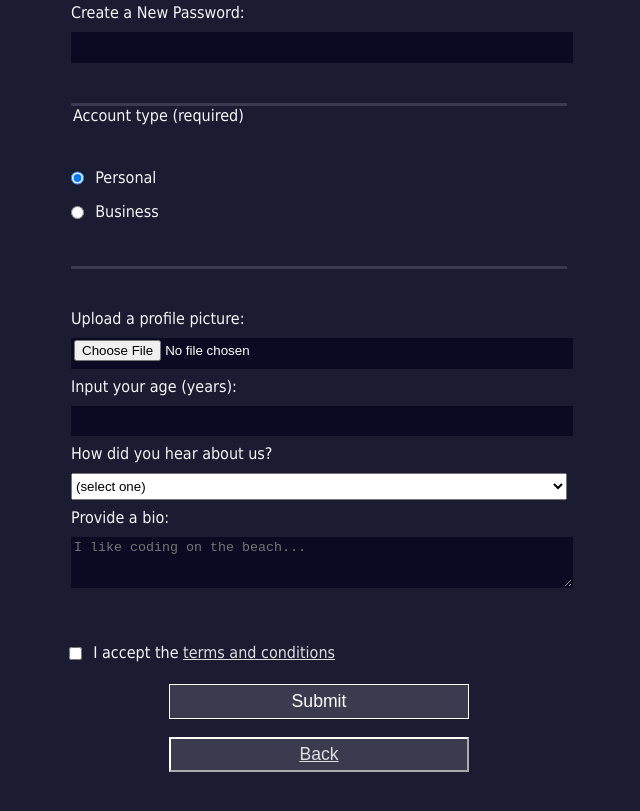
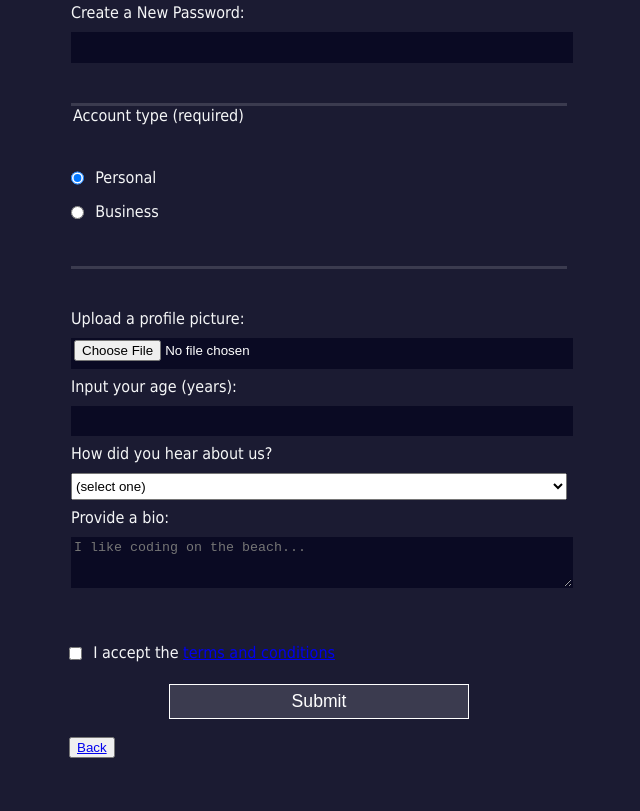
Before and after one commit to lawrde-ce/Registration-Form, a plain HTML site: page index.html in a window 1280 px wide. Shown: the part 377-1188 px from the top of the page, without its empty margins (321-961 px from the left). After the commit the page ends 1167 px from the top, so only its background shows below. Drawn offline with Linux system fonts and the light colour scheme.

Commit message:
Update styles.css

```diff
--- a/styles.css
+++ b/styles.css
@@ -8,7 +8,8 @@ body {
   font-size: 16px;
 }
 
-h1, p {
+h1,
+p {
   margin: 1em auto;
   text-align: center;
 }
@@ -44,7 +45,8 @@ select {
   min-height: 2em;
 }
 
-input, textarea {
+input,
+textarea {
   background-color: #0a0a23;
   border: 1px solid #0a0a23;
   color: #ffffff;
@@ -56,7 +58,7 @@ input, textarea {
   vertical-align: middle;
 }
 
-input[type="submit"], button {
+input[type="submit"] {
   display: block;
   width: 60%;
   margin: 1em auto;
@@ -71,6 +73,8 @@ input[type="file"] {
   padding: 1px 2px;
 }
 
-a{
+.back {
   color: #dfdfe2;
+  display: flex;
+  justify-content: center;
 }
```
